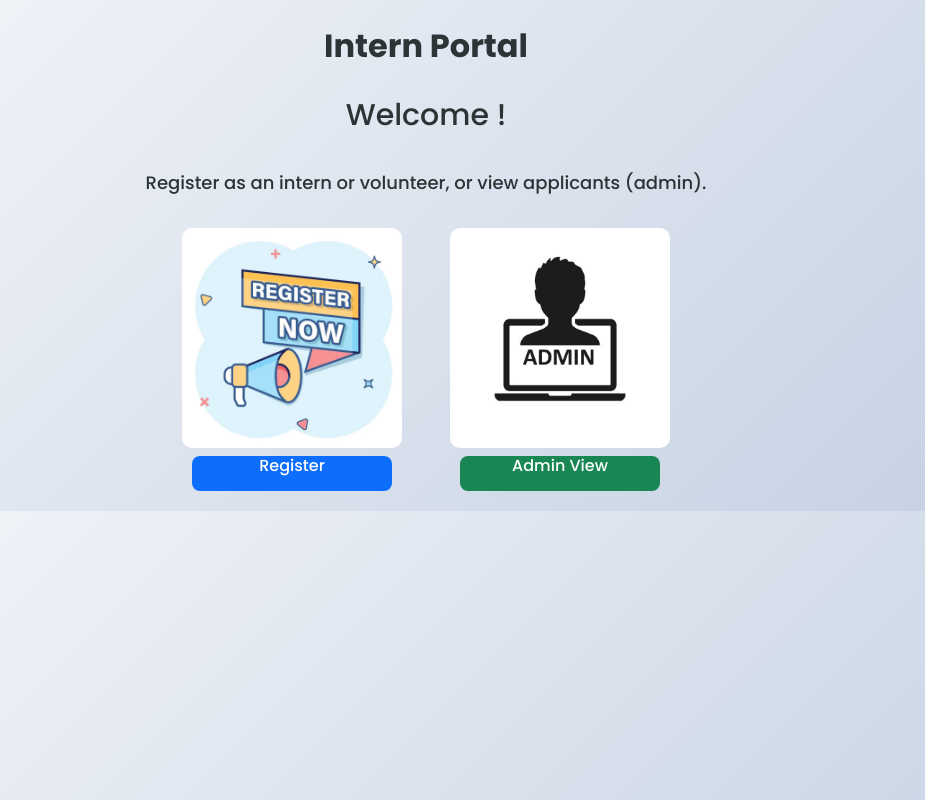
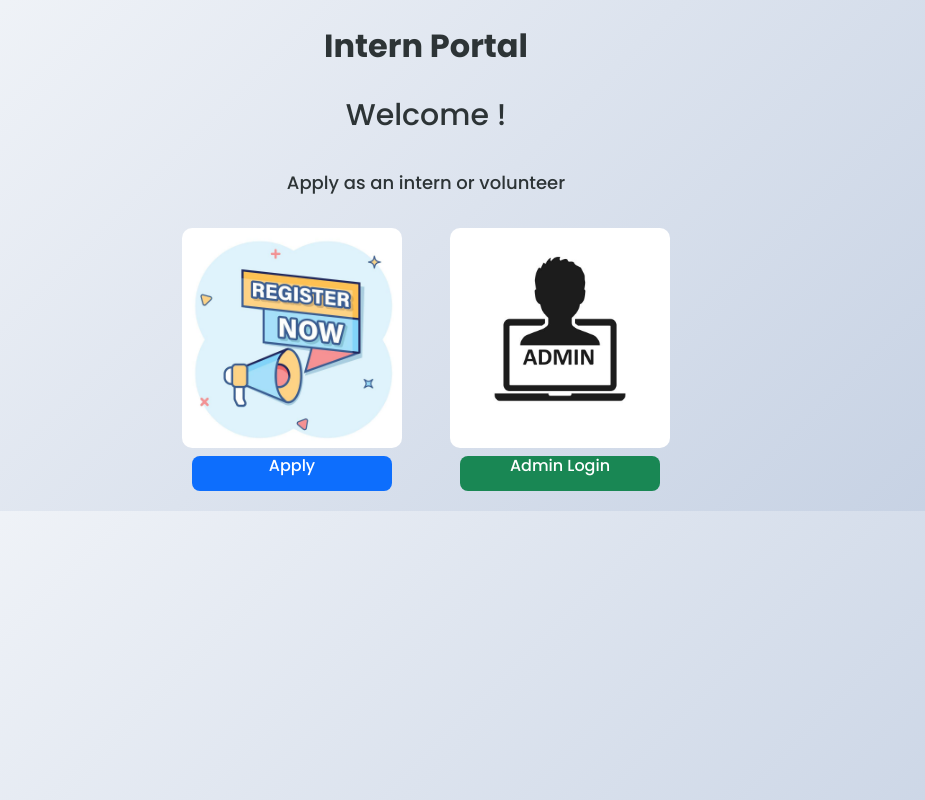
Before and after one commit to SuryanshuKushwaha/intern_portal_mern, a React (Create React App) app in the folder frontend/: page / in a window 1280 px wide. Shown: the whole page, without its empty margins (214-1139 px from the left). Built offline with nearby package versions, Linux system fonts and the light colour scheme; no server answers.

Commit message:
Update Home page text for clarity and consistency; change 'Register' to 'Apply' and 'Admin View' to 'Admin Login'. Update Register page header to 'Details Form'.

```diff
--- a/frontend/src/pages/Home.js
+++ b/frontend/src/pages/Home.js
@@ -8,9 +8,9 @@ export default function Home() {
       <p style={{ fontSize: '30px', marginTop: '10px', marginBottom: '30px' }}>
         Welcome !
       </p>
-      <p style={{ fontSize: '18px', marginTop: '10px', marginBottom: '30px' }}>Register as an intern or volunteer, or view applicants (admin).</p>
+      <p style={{ fontSize: '18px', marginTop: '10px', marginBottom: '30px' }}>Apply as an intern or volunteer</p>
       <div className="home-links" style={{ display: 'flex', justifyContent: 'center', gap: '48px' }}>
-  <div style={{ textAlign: 'center', lineHeight: 0, width: 220, boxSizing: 'border-box' }}>
+        <div style={{ textAlign: 'center', lineHeight: 0, width: 220, boxSizing: 'border-box' }}>
           <img
             src="/images/r.jpg"
             alt="Register"
@@ -21,7 +21,7 @@ export default function Home() {
             style={{
               display: 'block',
               marginTop: 8,
-               height:'35px',
+              height: '35px',
               boxSizing: 'border-box',
               padding: '10px 0',
               background: '#0d6efd',
@@ -31,11 +31,11 @@ export default function Home() {
               textAlign: 'center',
             }}
           >
-            Register
+            Apply
           </Link>
         </div>
 
-  <div style={{ textAlign: 'center', lineHeight: 0, width: 220, boxSizing: 'border-box' }}>
+        <div style={{ textAlign: 'center', lineHeight: 0, width: 220, boxSizing: 'border-box' }}>
           <img
             src="/images/a.jpg"
             alt="Admin"
@@ -46,7 +46,7 @@ export default function Home() {
             style={{
               display: 'block',
               marginTop: 8,
-              height:'35px',
+              height: '35px',
               boxSizing: 'border-box',
               padding: '10px 0',
               background: '#198754',
@@ -56,7 +56,7 @@ export default function Home() {
               textAlign: 'center',
             }}
           >
-            Admin View
+            Admin Login
           </Link>
         </div>
       </div>
--- a/frontend/src/pages/Register.js
+++ b/frontend/src/pages/Register.js
@@ -22,7 +22,7 @@ export default function Register(){
   return (
     <div className="container">
     <div style={{ padding:20 }}>
-      <h2>Register</h2>
+      <h2>Details Form</h2>
       <form onSubmit={submit}>
         <div><input name="name" placeholder="Name" value={form.name} onChange={handle} required /></div>
         <div><input name="email" placeholder="Email" value={form.email} onChange={handle} required /></div>
```
